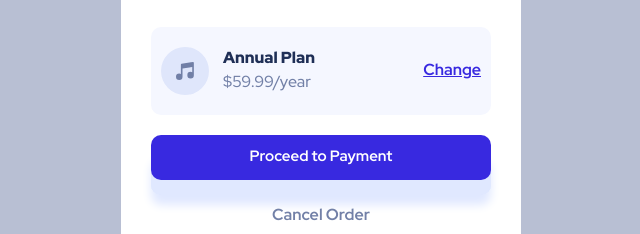
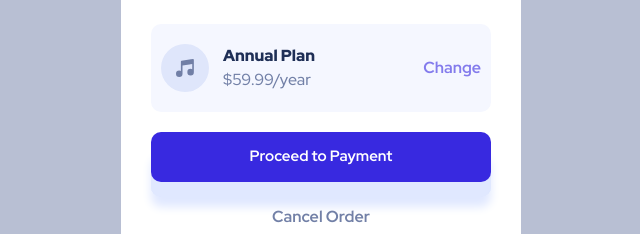
Before and after one commit to moustafasa/order-summary-component, a plain HTML site: page index.html in a window 1280 px wide. In both pictures the pointer is over the link "Change". Shown: the part 458-692 px from the top of the page, 319-959 px from the left. Drawn offline with nearby package versions, Linux system fonts and the light colour scheme.

Commit message:
add hover states

```diff
--- a/css/style.css
+++ b/css/style.css
@@ -151,6 +151,11 @@ body > header {
   font-weight: 700;
   text-transform: capitalize;
   font-size: inherit;
+  transition: 0.5s;
+}
+.overlay .card .card-content .plan a:hover {
+  text-decoration: none;
+  opacity: 0.6;
 }
 
 .overlay .card .btns button {
@@ -170,7 +175,11 @@ body > header {
   margin-bottom: 25px;
   box-shadow: 0 15px 0px 0 hsl(var(--pale-blue)),
     0 15px 0px 0 hsl(var(--pale-blue)), 0 25px 10px 0 hsl(var(--pale-blue));
-  height: 45px;
+  height: 50px;
+  transition: 0.5s;
+}
+.overlay .card .btns .payment:hover {
+  opacity: 0.5;
 }
 .overlay .card .btns .cancel {
   border: none;
@@ -179,4 +188,8 @@ body > header {
   color: inherit;
   text-transform: capitalize;
   font-weight: 700;
+  transition: 0.5s;
 }
+.overlay .card .btns .cancel:hover {
+  color: hsl(var(--dark-blue));
+}
```
